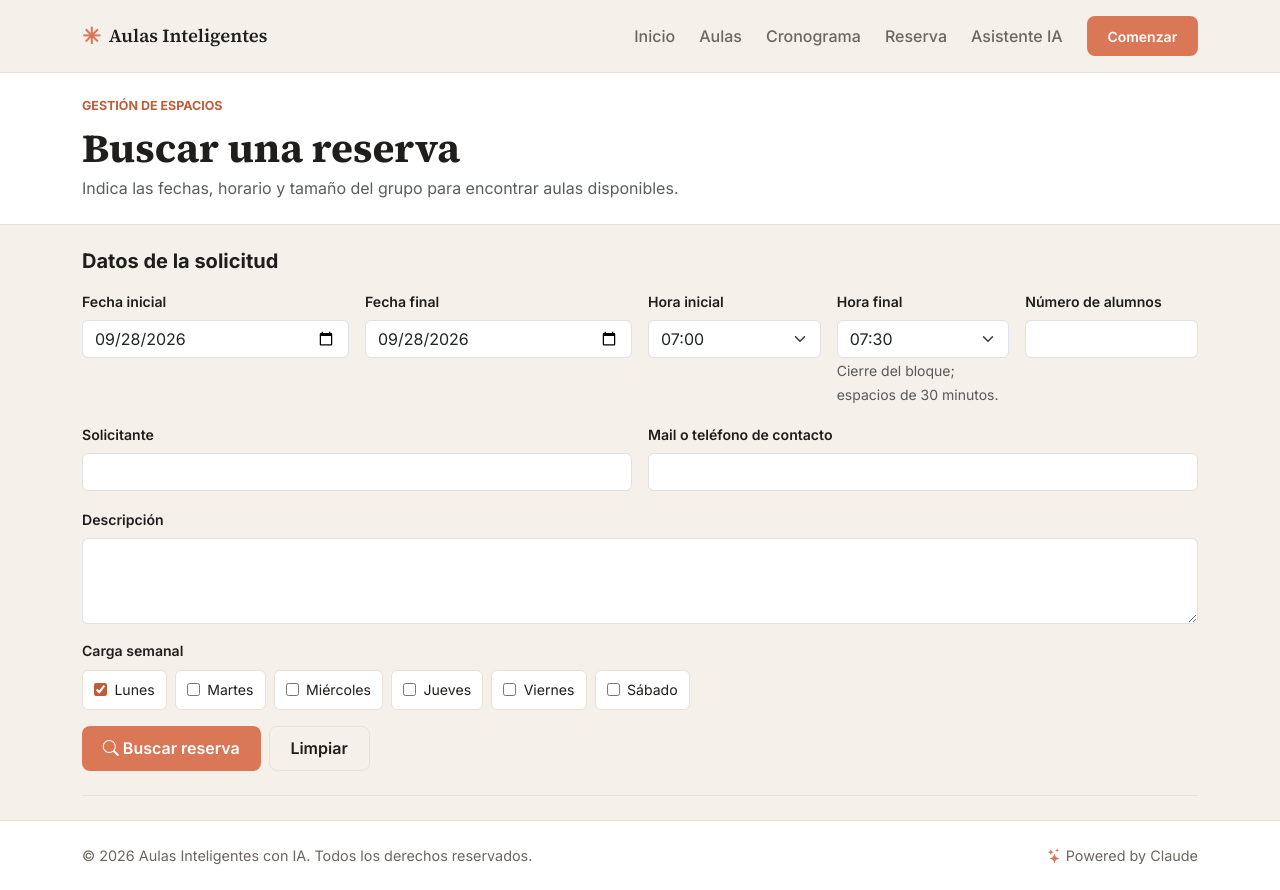
After one commit to gomontalvo/unir-mia-aulasinteligentes, a Flask app: page /reserva in a window 1280 px wide. The commit adds this page. Run offline with Flask 3, Linux system fonts and the light colour scheme.

Commit message:
reservas

```diff
--- a/app.py
+++ b/app.py
@@ -2,11 +2,13 @@ import calendar
 import csv
 from datetime import date, datetime, timedelta
 from pathlib import Path
+from threading import Lock
 
 from flask import Flask, redirect, render_template, jsonify, request, url_for
 import pandas as pd
 from config import Config
 from crea_aula import crear_archivo_dat
+from reserva import buscar_reservas, guardar_reserva
 
 # Cliente oficial de Anthropic (se usa únicamente si hay API key configurada)
 try:
@@ -27,6 +29,7 @@ def cargar_dataframe(nombre_archivo:str):
 def create_app():
     app = Flask(__name__)
     app.config.from_object(Config)
+    candado_reservas = Lock()
 
     # ------------------------------------------------------------------
     # Rutas de páginas
@@ -63,6 +66,119 @@ def create_app():
                                 app_name=app.config["APP_NAME"],
                                 tagline=app.config["APP_TAGLINE"],
                                 aulas=lista_aulas)
+
+    @app.route("/reserva", methods=["GET", "POST"])
+    def reserva_page():
+        manana = max(date.today(), FECHA_INICIO_CRONOGRAMA)
+        while manana.weekday() == 6:
+            manana += timedelta(days=1)
+        if manana > FECHA_FIN_CRONOGRAMA:
+            manana = FECHA_FIN_CRONOGRAMA
+        valores = {
+            "fecha_inicio": request.form.get("fecha_inicio", manana.isoformat()),
+            "fecha_fin": request.form.get("fecha_fin", manana.isoformat()),
+            "horario": request.form.get("horario", "07:00"),
+            "horario_fin": request.form.get("horario_fin", "07:30"),
+            "alumnos": request.form.get("alumnos", ""),
+            "solicitante": request.form.get("solicitante", "").strip(),
+            "descripcion": request.form.get("descripcion", "").strip(),
+            "contacto": request.form.get("contacto", "").strip(),
+        }
+        nombres_dias = ["Lunes", "Martes", "Miércoles", "Jueves", "Viernes", "Sábado"]
+        dias_seleccionados = request.form.getlist("dias_semana")
+        if request.method == "GET":
+            dias_seleccionados = [str(manana.weekday())]
+        dias_seleccionados = [dia for dia in dias_seleccionados if dia in {str(i) for i in range(6)}]
+        horas_reserva = [
+            f"{minutos // 60:02d}:{minutos % 60:02d}"
+            for minutos in range(7 * 60, 21 * 60 + 31, 30)
+        ]
+        resultado = None
+        error = None
+        aviso = None
+        reservada = request.args.get("reservada") == "1"
+
+        def clave_opcion(opcion):
+            return (
+                f"{opcion['aula']}|{','.join(opcion['secciones'])}|"
+                f"{opcion['horario']}|{opcion['horario_fin']}"
+            )
+
+        def buscar_opciones():
+            return buscar_reservas(
+                valores["fecha_inicio"],
+                valores["fecha_fin"],
+                valores["horario"],
+                valores["horario_fin"],
+                dias_seleccionados,
+                valores["alumnos"],
+                Path(app.root_path) / NOMBRE_ARCHIVO,
+                Path(app.root_path) / "cronograma.dat",
+            )
+
+        if request.method == "POST":
+            accion = request.form.get("accion")
+            if not valores["solicitante"] or not valores["descripcion"]:
+                error = "Solicitante y descripción son obligatorios."
+            elif not valores["alumnos"]:
+                error = "Ingresa el número de alumnos para comprobar la capacidad."
+            elif not dias_seleccionados:
+                error = "Selecciona al menos un día de lunes a sábado."
+            else:
+                try:
+                    resultado = buscar_opciones()
+                    if accion == "realizar":
+                        seleccion = request.form.get("opcion", "")
+                        with candado_reservas:
+                            resultado = buscar_opciones()
+                            opcion = next(
+                                (item for item in resultado["opciones"] if clave_opcion(item) == seleccion),
+                                None,
+                            )
+                            if opcion is None:
+                                error = "La opción seleccionada ya no está disponible. Revisa las opciones actualizadas."
+                            else:
+                                guardar_reserva(
+                                    opcion,
+                                    resultado["fechas"],
+                                    valores["solicitante"],
+                                    valores["descripcion"],
+                                    valores["contacto"],
+                                    Path(app.root_path) / "cronograma.dat",
+                                )
+                                return redirect(url_for("reserva_page", reservada=1))
+                    elif accion != "buscar":
+                        error = "Acción de reserva no válida."
+                except (ValueError, OSError) as exc:
+                    error = str(exc) or "No se pudo consultar el cronograma."
+
+                if resultado and not resultado["opciones"] and error is None:
+                    if resultado["motivo"] == "capacidad":
+                        error = (
+                            f"No hay un aula con capacidad para {valores['alumnos']} alumnos. "
+                            f"La capacidad máxima por aula, sumando sus secciones, es "
+                            f"{resultado['capacidad_maxima']} alumnos."
+                        )
+                    else:
+                        error = "No hay aulas disponibles para esas fechas, días y horario."
+                elif resultado and resultado["motivo"] == "horario_alternativo":
+                    aviso = "No hay espacio en el horario solicitado; estas opciones usan otros horarios libres."
+
+        return render_template(
+            "reserva.html",
+            app_name=app.config["APP_NAME"],
+            tagline=app.config["APP_TAGLINE"],
+            valores=valores,
+            nombres_dias=nombres_dias,
+            dias_seleccionados=dias_seleccionados,
+            horas_reserva=horas_reserva,
+            resultado=resultado,
+            error=error,
+            aviso=aviso,
+            reservada=reservada,
+            fecha_minima=FECHA_INICIO_CRONOGRAMA,
+            fecha_maxima=FECHA_FIN_CRONOGRAMA,
+        )
 
     @app.route("/cronograma")
     def cronograma():
@@ -172,6 +288,7 @@ def create_app():
                             "aula": fila["AULA"],
                             "seccion": fila["SECCION"],
                             "solicitante": solicitante,
+                            "descripcion": fila.get("DESCRIPCION", "").strip(),
                             "contacto": fila.get("CONTACTO", "").strip(),
                         }
                     )
--- a/crea_aula.py
+++ b/crea_aula.py
@@ -32,7 +32,7 @@ NOMBRE_ARCHIVO = "aula.dat"
 NOMBRE_ARCHIVO_CRONOGRAMA = "cronograma.dat"
 DELIMITADOR = ";"
 ENCABEZADO_CRONOGRAMA = [
-    "AULA", "SECCION", "FECHA", "HORAINI", "SOLICITANTE", "CONTACTO"
+    "AULA", "SECCION", "FECHA", "HORAINI", "SOLICITANTE", "CONTACTO", "DESCRIPCION"
 ]
 FECHA_INICIO = date(2026, 9, 1)
 FECHA_FIN = date(2028, 12, 31)
@@ -66,6 +66,7 @@ def crear_cronograma_dat(
                         hora.strftime("%H:%M"),
                         "",
                         "",
+                        ""
                     ])
                     cantidad_registros += 1
                 hora += timedelta(minutes=30)
--- a/static/css/styles.css
+++ b/static/css/styles.css
@@ -359,3 +359,85 @@ a.calendar-day:focus-visible {
     .calendar-day { min-height: 42px; }
     .schedule-legend { gap: 0.65rem; }
 }
+
+/* RESERVAS */
+.reservation-heading {
+    border-bottom: 1px solid var(--color-border);
+    background: var(--color-surface);
+}
+.reservation-form-section {
+    padding-bottom: 1.5rem;
+    border-bottom: 1px solid var(--color-border);
+}
+.booking-form .form-label,
+.booking-form legend {
+    color: var(--color-text);
+    font-size: 0.88rem;
+    font-weight: 600;
+}
+.weekday-options {
+    display: flex;
+    flex-wrap: wrap;
+    gap: 0.5rem;
+}
+.weekday-option {
+    display: inline-flex;
+    align-items: center;
+    gap: 0.45rem;
+    min-height: 40px;
+    padding: 0.4rem 0.7rem;
+    border: 1px solid var(--color-border);
+    border-radius: 6px;
+    background: var(--color-surface);
+    font-size: 0.88rem;
+    cursor: pointer;
+}
+.weekday-option input,
+.reservation-option input[type="radio"] {
+    accent-color: var(--color-primary-dark);
+}
+.reservation-options {
+    display: grid;
+    grid-template-columns: repeat(3, minmax(0, 1fr));
+    gap: 0.75rem;
+}
+.reservation-option {
+    display: flex;
+    gap: 0.7rem;
+    min-width: 0;
+    padding: 1rem;
+    border: 1px solid var(--color-border);
+    border-radius: 6px;
+    background: var(--color-surface);
+    cursor: pointer;
+}
+.reservation-option:has(input:checked) {
+    border-color: var(--color-primary-dark);
+    box-shadow: inset 0 0 0 1px var(--color-primary-dark);
+}
+.reservation-option input { margin-top: 0.25rem; }
+.reservation-option-content {
+    display: flex;
+    flex-direction: column;
+    gap: 0.25rem;
+    min-width: 0;
+}
+.reservation-option-title {
+    color: var(--color-text);
+    font-weight: 700;
+    overflow-wrap: anywhere;
+}
+.reservation-option-details,
+.reservation-option-note {
+    color: var(--color-text-muted);
+    font-size: 0.83rem;
+    overflow-wrap: anywhere;
+}
+.reservation-option-note { color: var(--color-primary-dark); }
+
+@media (max-width: 991.98px) {
+    .reservation-options { grid-template-columns: repeat(2, minmax(0, 1fr)); }
+}
+@media (max-width: 575.98px) {
+    .reservation-options { grid-template-columns: 1fr; }
+}
--- a/templates/base.html
+++ b/templates/base.html
@@ -34,6 +34,7 @@
                 <li class="nav-item"><a class="nav-link" href="{{ url_for('index') }}">Inicio</a></li>
                 <li class="nav-item"><a class="nav-link" href="{{ url_for('aulas') }}">Aulas</a></li>
                 <li class="nav-item"><a class="nav-link" href="{{ url_for('cronograma') }}">Cronograma</a></li>
+                <li class="nav-item"><a class="nav-link" href="{{ url_for('reserva_page') }}">Reserva</a></li>
                 <li class="nav-item"><a class="nav-link" href="#asistente">Asistente IA</a></li>
                 <li class="nav-item">
                     <a class="btn btn-app-primary btn-sm ms-lg-2" href="#asistente">Comenzar</a>
--- a/templates/cronograma.html
+++ b/templates/cronograma.html
@@ -157,7 +157,8 @@
                                 <div class="schedule-entry {% if entrada.solicitante %}is-reserved{% else %}is-open{% endif %}">
                                     <strong>Aula {{ entrada.aula }} · {{ entrada.seccion }}</strong>
                                     {% if entrada.solicitante %}
-                                    <span>{{ entrada.solicitante }}</span>
+                                    <span>{{ entrada.solicitante[:15] }}</span>
+                                    {% if entrada.descripcion %}<small>{{ entrada.descripcion[:15] }}</small>{% endif %}
                                     {% if entrada.contacto %}<small>{{ entrada.contacto }}</small>{% endif %}
                                     {% else %}
                                     <span>Disponible</span>
--- /dev/null
+++ b/templates/reserva.html
@@ -0,0 +1,162 @@
+{% extends "base.html" %}
+
+{% block title %}Reserva de aula | {{ app_name }}{% endblock %}
+
+{% block content %}
+<header class="reservation-heading">
+    <div class="container py-4">
+        <p class="schedule-eyebrow mb-2">Gestión de espacios</p>
+        <h1 class="section-title mb-1">Buscar una reserva</h1>
+        <p class="text-muted mb-0">Indica las fechas, horario y tamaño del grupo para encontrar aulas disponibles.</p>
+    </div>
+</header>
+
+<main class="container py-4 reservation-page">
+    {% if reservada %}
+    <div class="alert alert-success" role="status">Reserva realizada correctamente. Los horarios quedaron registrados.</div>
+    {% endif %}
+    {% if error %}
+    <div class="alert alert-danger" role="alert">{{ error }}</div>
+    {% endif %}
+    {% if aviso %}
+    <div class="alert alert-info" role="status">{{ aviso }}</div>
+    {% endif %}
+
+    <section class="reservation-form-section" aria-labelledby="datosReservaTitulo">
+        <h2 id="datosReservaTitulo" class="schedule-section-title mb-3">Datos de la solicitud</h2>
+        <form action="{{ url_for('reserva_page') }}" method="post" class="booking-form">
+            <input type="hidden" name="accion" value="buscar">
+            <div class="row g-3">
+                <div class="col-12 col-sm-6 col-xl-3">
+                    <label for="fecha_inicio" class="form-label">Fecha inicial</label>
+                    <input id="fecha_inicio" name="fecha_inicio" type="date" class="form-control"
+                           value="{{ valores.fecha_inicio }}" min="{{ fecha_minima.isoformat() }}"
+                           max="{{ fecha_maxima.isoformat() }}" required>
+                </div>
+                <div class="col-12 col-sm-6 col-xl-3">
+                    <label for="fecha_fin" class="form-label">Fecha final</label>
+                    <input id="fecha_fin" name="fecha_fin" type="date" class="form-control"
+                           value="{{ valores.fecha_fin }}" min="{{ fecha_minima.isoformat() }}"
+                           max="{{ fecha_maxima.isoformat() }}" required>
+                </div>
+                <div class="col-12 col-sm-6 col-xl-2">
+                    <label for="horario" class="form-label">Hora inicial</label>
+                    <select id="horario" name="horario" class="form-select" required>
+                        {% for hora in horas_reserva %}
+                        <option value="{{ hora }}" {% if hora == valores.horario %}selected{% endif %}>{{ hora }}</option>
+                        {% endfor %}
+                    </select>
+                </div>
+                <div class="col-12 col-sm-6 col-xl-2">
+                    <label for="horario_fin" class="form-label">Hora final</label>
+                    <select id="horario_fin" name="horario_fin" class="form-select" required>
+                        {% for hora in horas_reserva %}
+                        <option value="{{ hora }}" {% if hora == valores.horario_fin %}selected{% endif %}>{{ hora }}</option>
+                        {% endfor %}
+                    </select>
+                    <small class="text-muted">Cierre del bloque; espacios de 30 minutos.</small>
+                </div>
+                <div class="col-12 col-sm-6 col-xl-2">
+                    <label for="alumnos" class="form-label">Número de alumnos</label>
+                    <input id="alumnos" name="alumnos" type="number" class="form-control"
+                           min="1" step="1" value="{{ valores.alumnos }}" required>
+                </div>
+                <div class="col-12 col-md-6">
+                    <label for="solicitante" class="form-label">Solicitante</label>
+                    <input id="solicitante" name="solicitante" type="text" class="form-control"
+                           value="{{ valores.solicitante }}" maxlength="120" required>
+                </div>
+                <div class="col-12 col-md-6">
+                    <label for="contacto" class="form-label">Mail o teléfono de contacto</label>
+                    <input id="contacto" name="contacto" type="text" class="form-control"
+                           value="{{ valores.contacto }}" maxlength="160" autocomplete="email">
+                </div>
+                <div class="col-12">
+                    <label for="descripcion" class="form-label">Descripción</label>
+                    <textarea id="descripcion" name="descripcion" class="form-control" rows="3"
+                              maxlength="500" required>{{ valores.descripcion }}</textarea>
+                </div>
+                <fieldset class="col-12">
+                    <legend class="form-label mb-2">Carga semanal</legend>
+                    <div class="weekday-options">
+                        {% for dia in nombres_dias %}
+                        <label class="weekday-option" for="dia-{{ loop.index0 }}">
+                            <input id="dia-{{ loop.index0 }}" name="dias_semana" type="checkbox"
+                                   value="{{ loop.index0 }}" {% if loop.index0|string in dias_seleccionados %}checked{% endif %}>
+                            <span>{{ dia }}</span>
+                        </label>
+                        {% endfor %}
+                    </div>
+                </fieldset>
+                <div class="col-12 d-flex flex-wrap gap-2">
+                    <button type="submit" class="btn btn-app-primary">
+                        <i class="bi bi-search" aria-hidden="true"></i> Buscar reserva
+                    </button>
+                    <a href="{{ url_for('reserva_page') }}" class="btn btn-app-outline">Limpiar</a>
+                </div>
+            </div>
+        </form>
+    </section>
+
+    {% if resultado and resultado.opciones %}
+    <section class="reservation-results mt-5" aria-labelledby="opcionesTitulo">
+        <div class="d-flex flex-wrap justify-content-between align-items-end gap-2 mb-3">
+            <div>
+                <h2 id="opcionesTitulo" class="schedule-section-title mb-1">Opciones disponibles</h2>
+                <p class="text-muted small mb-0">
+                    {{ resultado.fechas|length }} fechas · {{ resultado.fechas[0].strftime('%d/%m/%Y') }} a
+                    {{ resultado.fechas[-1].strftime('%d/%m/%Y') }}
+                </p>
+            </div>
+            <span class="schedule-period">Selecciona una opción para continuar</span>
+        </div>
+
+        <form action="{{ url_for('reserva_page') }}" method="post">
+            <input type="hidden" name="accion" value="realizar">
+            <input type="hidden" name="fecha_inicio" value="{{ valores.fecha_inicio }}">
+            <input type="hidden" name="fecha_fin" value="{{ valores.fecha_fin }}">
+            <input type="hidden" name="horario" value="{{ valores.horario }}">
+            <input type="hidden" name="horario_fin" value="{{ valores.horario_fin }}">
+            <input type="hidden" name="alumnos" value="{{ valores.alumnos }}">
+            <input type="hidden" name="solicitante" value="{{ valores.solicitante }}">
+            <input type="hidden" name="descripcion" value="{{ valores.descripcion }}">
+            <input type="hidden" name="contacto" value="{{ valores.contacto }}">
+            {% for dia in dias_seleccionados %}
+            <input type="hidden" name="dias_semana" value="{{ dia }}">
+            {% endfor %}
+
+            <div class="reservation-options">
+                {% for opcion in resultado.opciones %}
+                <label class="reservation-option" for="opcion-{{ loop.index }}">
+                    <input id="opcion-{{ loop.index }}" type="radio" name="opcion"
+                              value="{{ opcion.aula }}|{{ opcion.secciones|join(',') }}|{{ opcion.horario }}|{{ opcion.horario_fin }}" required>
+                    <span class="reservation-option-content">
+                        <span class="reservation-option-title">{{ opcion.nombre }}</span>
+                        <span class="reservation-option-details">
+                            {{ opcion.horario }}–{{ opcion.horario_fin }} · {{ opcion.capacidad }} lugares para {{ opcion.alumnos }} alumnos
+                        </span>
+                        {% if opcion.secciones|length > 1 %}
+                        <span class="reservation-option-note">Se combinarán secciones de la misma aula.</span>
+                        {% endif %}
+                        {% if opcion.adyacente %}
+                        <span class="reservation-option-note"><i class="bi bi-geo-alt" aria-hidden="true"></i> Aula adyacente a otra actividad.</span>
+                        {% endif %}
+                        {% if not opcion.horario_solicitado %}
+                        <span class="reservation-option-note">Horario alternativo al solicitado.</span>
+                        {% endif %}
+                    </span>
+                </label>
+                {% endfor %}
+            </div>
+            <button type="submit" class="btn btn-app-primary mt-3">Realizar Reserva</button>
+        </form>
+    </section>
+    {% elif resultado and resultado.motivo == 'capacidad' %}
+    <section class="reservation-results mt-5" aria-live="polite">
+        <h2 class="schedule-section-title">Capacidad insuficiente</h2>
+        <p>No se puede cubrir el grupo combinando secciones de una misma aula. La capacidad máxima es
+            <strong>{{ resultado.capacidad_maxima }} alumnos</strong>.</p>
+    </section>
+    {% endif %}
+</main>
+{% endblock %}
```
Also changed, not shown: reserva.py (added, +361 -0 lines), 1 other file.
